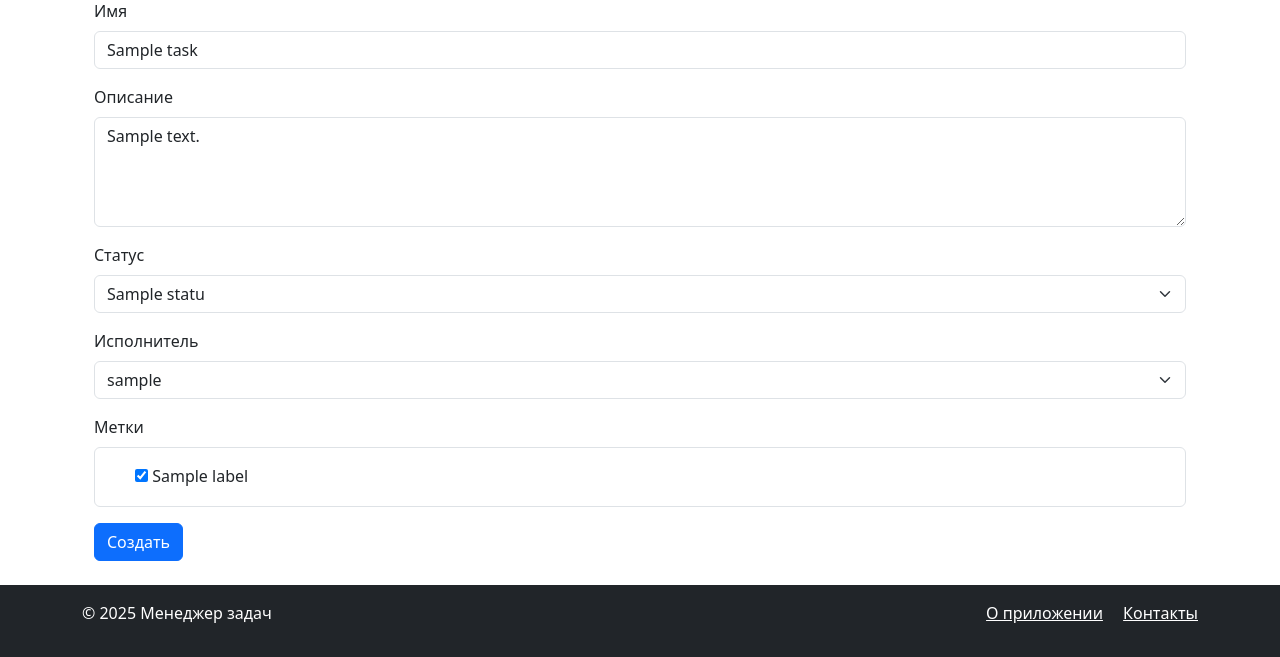
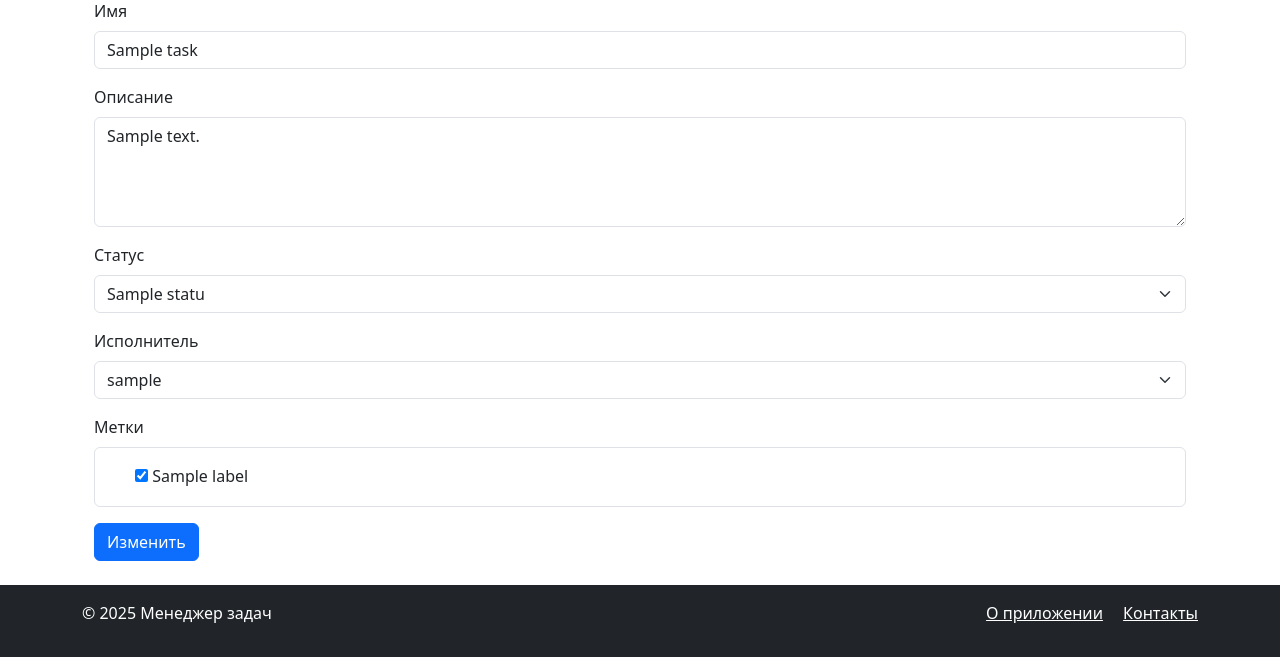
Before and after one commit to SergeyAnuf/python-project-52, a Django app: page /tasks/1/update/ in a window 1280 px wide. Shown: the part 177-834 px from the top of the page. Run offline with Django 5.2, Linux system fonts and the light colour scheme; a user stored in the database is signed in; tables that the repository leaves empty hold one stand-in row (values such as "Sample post"); some libraries are stand-ins or nearby versions.

Commit message:
внесены изменения в перевод

```diff
--- a/task_manager/templates/tasks/form.html
+++ b/task_manager/templates/tasks/form.html
@@ -27,7 +27,11 @@
         </div>
 
         <button type="submit" class="btn btn-primary">
-            {% trans "Создать" %}
+            {% if object %}
+                {% trans "Изменить" %}
+            {% else %}
+                {% trans "Создать" %}
+            {% endif %}
         </button>
     </form>
 </div>
```
